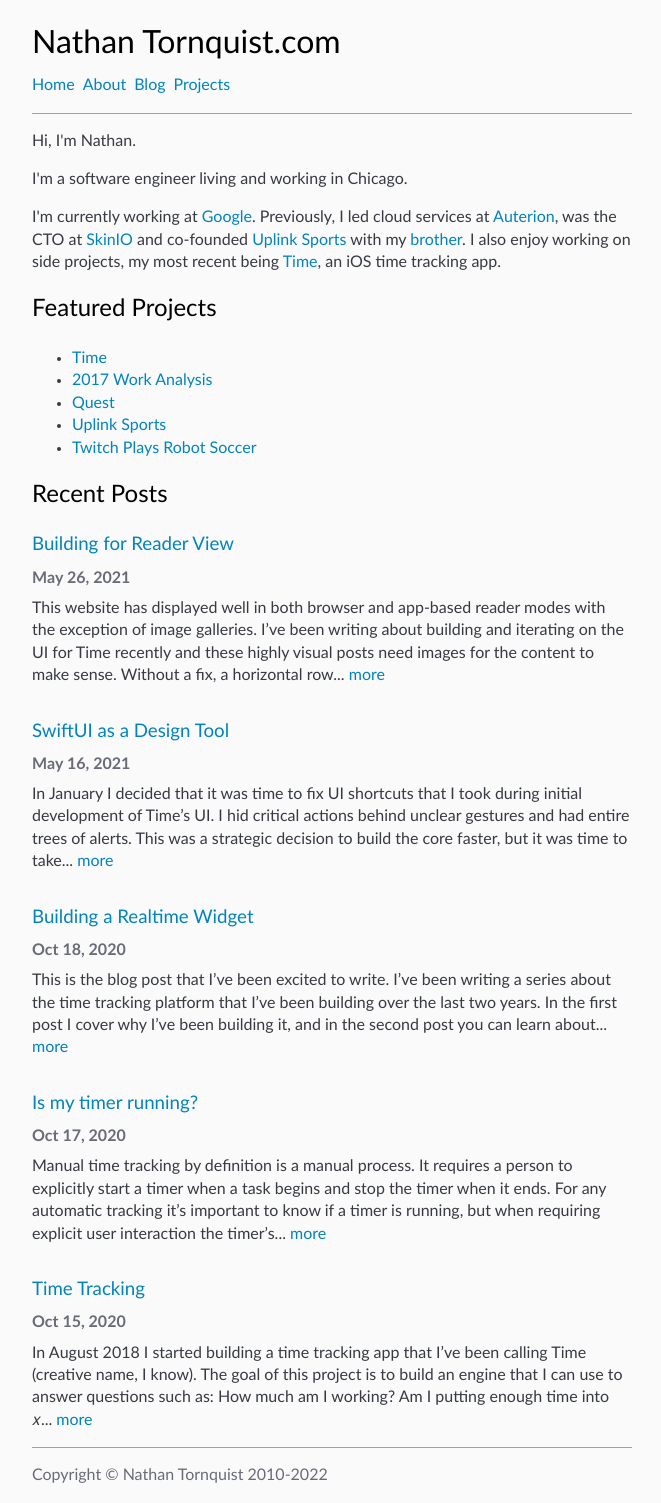
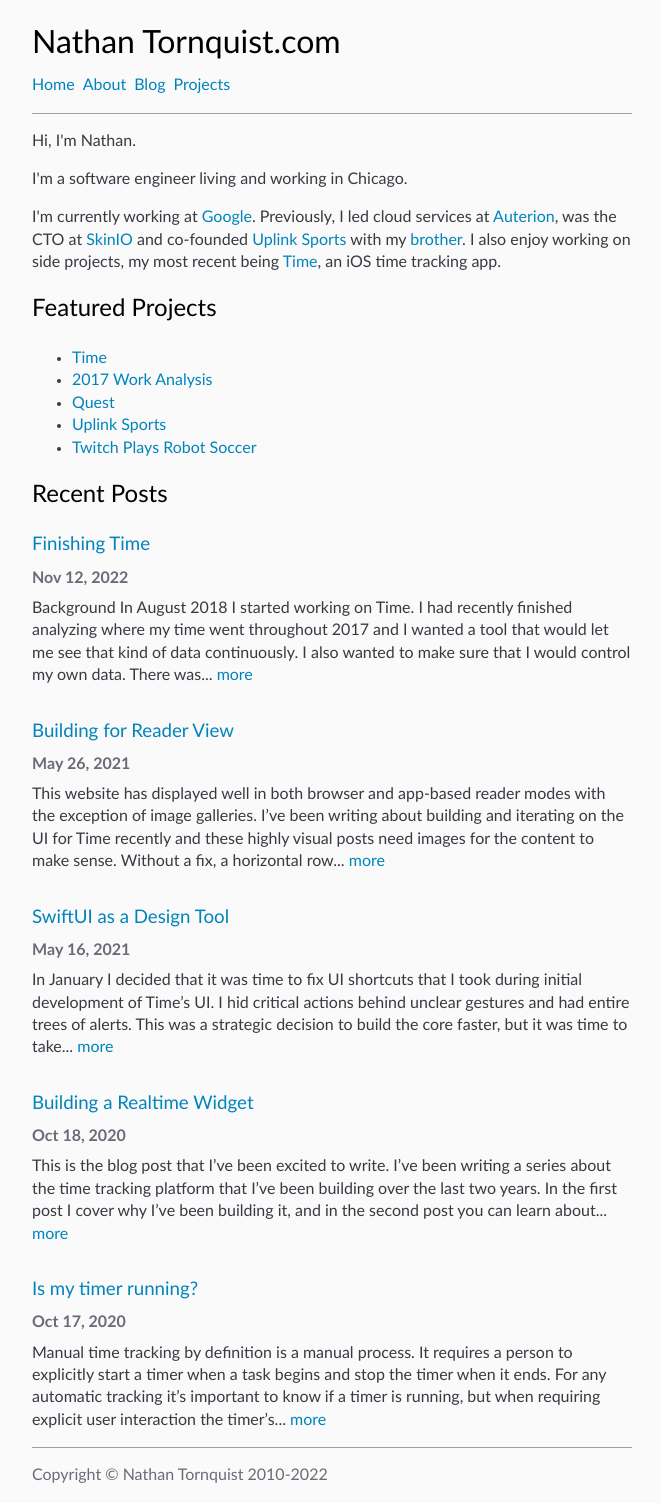
Before and after one commit to Tornquist/tornquist.github.io, a Jekyll site: the page built from index.html, in a window 1280 px wide. Shown: the whole page, without its empty margins (308-969 px from the left). Built offline with Jekyll 4.4.1, drawn with Linux system fonts in a browser that asks for light colours; part of the change alters nothing that is shown.

Commit message:
Blog post + project page updates for completion of Time

```diff
--- /dev/null
+++ b/_posts/2022-11-12-finishing-time.md
@@ -0,0 +1,132 @@
+---
+layout: post
+title: Finishing Time
+date: 2022-11-12 7:30:00
+categories: programming
+---
+
+### Background
+--------------
+
+In August 2018 I started working on [Time][t]. I had recently finished analyzing
+where my time went throughout [2017][2017] and I wanted a tool that would let me
+see that kind of data continuously. I also wanted to make sure that I would
+control my own data. There was a lot of blogging chatter at the time around
+[personal data][data] infrastructure and about data ownership and I was swept
+up in all of it.
+
+The &ldquo;final&rdquo; application features were introduced almost 4 years
+after I started the project. 4 years is a lot of time, and a lot of life
+happened in that period.
+
+In this post I'd like to share the finished state. Despite all that time, I'm
+happy with where everything ended up. However, I'd like to share where I went
+wrong. A bit of a postmortem on the ambitions of the project.
+
+### Goal misalignment
+---------------------
+
+I had originally been using an app that was designed for contractors tracking
+time for client projects. In my software, I wanted to not only address the
+data ownership problem, but the analytics concerns, and a number of structural
+problems.
+
+1. &ldquo;Infinite&rdquo; tree structure (unbounded nesting of categories)
+2. Distinct User/Account management for shared and individual tracking
+3. Timezone support for flexibility in analysis by local or reference time
+4. Analysis and graphs of every type of trend (see: slicing of tree structure)
+5. Client applications for macOS and iOS
+
+It's possible to meet these requirements, but they're not a light feature
+set. I particularly enjoyed writing a [nested set model][db] for #1 and #4,
+but the technical features never ended up being used. Instead, I
+[implemented analytics][analytics] in the client.
+
+The biggest &ldquo;problem&rdquo; with this project is that I had a public
+facing sellable product in mind, but I built it progressively as a series
+of highly technical polished exercises. My client [api][api] code automatically
+queues, retries, refreshes auth tokens and more, and is built on a consistent
+interface with generics. I used this as a project to test out and model design
+strategies that I wanted to bring back to my teams professionally.
+
+As time passed life also got in the way. Since this project started I got
+married, there was a global pandemic, I went through three jobs, and my wife and
+I had our first child. The biggest step in unblocking myself to finish this
+project was to take a real step back and to realign what I was building with who
+it was for, and what it needed to be.
+
+### Realignment
+---------------
+
+I spent years building a tool through without a plan on how I would end up with
+good analytics, and when I tried to make that jump realized how large of a
+gap it was.
+
+During those four years I had decided that I didn't want to productionize this
+and cut all of the user management features as a result. I pride myself in
+completing projects, and Time stood at a messy intersection of mostly descoped,
+but clearly unfinished for my own needs. I'd been exclusively tracking my time
+in my own software since 2020, but still had no good way to view the data.
+
+While talking through this with a friend, he asked me why I needed to have
+the graphs and collection tools in the same place. If I controlled the database,
+why not just use Grafana and let this chapter close? Was completion worth the
+time? Was is worth the risk of another year on this project and another year of
+not starting other projects?
+
+I set up Grafana and decided to try it. Back to the [nested set][db] and
+[analytics][analytics] projects I listed above, I had built all of my per-day
+segmentation, all of my time zone corrections, all of the foundation for how I
+wanted to view the data exclusively in the iOS application. The Grafana
+solution could work, but would be a step backwards from what already existed in
+the app.
+
+So 1/ only the iOS application had the data in the segmented format and 2/ no
+nuanced graphing would be possible without direct involvement. This means that
+the best either system could do would be to just display the per day/week/month
+data that I was already generating.
+
+I could de-scope graphing lunch time, working hours per day,
+&ldquo;overtime&rdquo; and anything else that required more understanding. This
+scope was narrow enough.
+
+### Wrapping up
+---------------
+
+With the scoping clear and a mandate to &ldquo;display what I already had
+generated,&rdquo; wrapping this project up was quick. I used
+[Swift Charts][charts] to display the existing data, and accepted all the quirks
+that came with.
+
+This app is not what I set out to make, but it's fantastic for me and I use it
+daily.
+
+It took me far longer than I expected, but when broken out, this is a whole
+series of tiny side projects and explorations. I'm content with the time spent
+on this (somewhere around 425 hours), but in the future will be far more careful
+with how I scope my side projects.
+
+They're supposed to be fun after all.
+
+### The App
+-----------
+
+And here it is. Years after starting this project, and after collecting data for
+years before that, I can now finally explore it all.
+
+{% comment %}
+!@ generate_image assets/2022/11/time-screenshots.png
+  assets/2022/11/all-data.png
+  assets/2022/11/time-data.png
+!@ end_generate
+{% endcomment %}
+
+{% include photo.html img="/assets/2022/11/time-screenshots.png" %}
+
+[t]: {% link _projects/11_time.md %}
+[2017]: {% post_url 2018-02-11-2017-work-analysis %}
+[data]: https://beepb00p.xyz/sad-infra.html
+[db]: https://github.com/Tornquist/Time-Core/pull/6
+[analytics]: https://github.com/Tornquist/Time-Client/pull/27
+[api]: https://github.com/Tornquist/Time-Client/pull/6
+[charts]: https://developer.apple.com/documentation/charts
--- a/_projects/11_time.md
+++ b/_projects/11_time.md
@@ -7,38 +7,42 @@ featured: true
 rel_sort: 110
 ---
 
-I really enjoyed [analyzing my working hours in 2017][1], and I'm a
-big fan of the infographics that [Nicholas Felton][2] makes on his own life.
+I really enjoyed [analyzing my working hours in 2017][start], and I'm a
+big fan of the infographics that [Nicholas Felton][feltron] makes on his own life.
+The goal of this project was to combine those two ideas into a platform for
+continuous monitoring and reporting on how I spend my time.
 
-The goal of this project is to combine those two ideas into a platform for
-continuous monitoring and reporting on how I spend my time. Past the basics of
-time tracking, I want a multi-user system that can track individual events
-(timestamps) as well as time ranges (start to finish).
+That's what I've built. *Time* supports unbounded nested categories, tracking of
+singular events or ranges of data, import/export of everything, iOS widgets, and
+has excellent handling of data across timezones and days.
 
-That's what I've been building. *Time* as I've been calling the project is
-powered by a core server to hold the data as well as series of iOS and MacOS
-client applications. I am designing Time to meet the particular needs and curiosity
-that I have.
+{% comment %}
+!@ generate_image assets/images/projects/time/time-overview.png
+  assets/2020/10/time-running-dark.png
+  assets/2020/10/time-homescreen-running.png
+  assets/2022/11/all-data.png
+  assets/2022/11/time-data.png
+!@ end_generate
+{% endcomment %}
 
-The project currently consists of the following repositories:
-
-* [Time-Client][3]
-* [Time-API][4]
-* [Time-Core][5]
+{% include photo.html img="/assets/images/projects/time/time-overview.png" %}
 
 I have written about this project in these posts:
 
-* [Time Tracking][6]
-* [Is my timer running?][7]
-* [Building a Realtime Widget][8]
-* [SwiftUI as a Design Tool][9]
+* 10/20 - [Time Tracking]({% post_url 2020-10-15-time-tracking %})
+* 10/20 - [Is my timer running?]({% post_url 2020-10-17-is-my-timer-running %})
+* 10/20 - [Building a Realtime Widget]({% post_url 2020-10-18-building-a-realtime-widget %})
+* 05/21 - [SwiftUI as a Design Tool]({% post_url 2021-05-16-swiftui-as-a-design-tool %})
+* 11/22 - [Finishing Time]({% post_url 2022-11-12-finishing-time %})
 
-[1]: {% post_url 2018-02-11-2017-work-analysis %}
-[2]: http://feltron.com
-[3]: https://github.com/Tornquist/Time-Client
-[4]: https://github.com/Tornquist/Time-API
-[5]: https://github.com/Tornquist/Time-Core
-[6]: {% post_url 2020-10-15-time-tracking %}
-[7]: {% post_url 2020-10-17-is-my-timer-running %}
-[8]: {% post_url 2020-10-18-building-a-realtime-widget %}
-[9]: {% post_url 2021-05-16-swiftui-as-a-design-tool %}
+And the source code can be found here:
+
+* [Time-Client][client]
+* [Time-API][api]
+* [Time-Core][core]
+
+[start]: {% post_url 2018-02-11-2017-work-analysis %}
+[feltron]: http://feltron.com
+[client]: https://github.com/Tornquist/Time-Client
+[api]: https://github.com/Tornquist/Time-API
+[core]: https://github.com/Tornquist/Time-Core
```
Also changed, not shown: assets/2020/10/time-homescreen-running.png, assets/2020/10/time-homescreen-stopped.png, assets/2022/11/all-data.png (added), assets/2022/11/time-data.png (added), assets/2022/11/time-screenshots.png (added), 2 other files.
